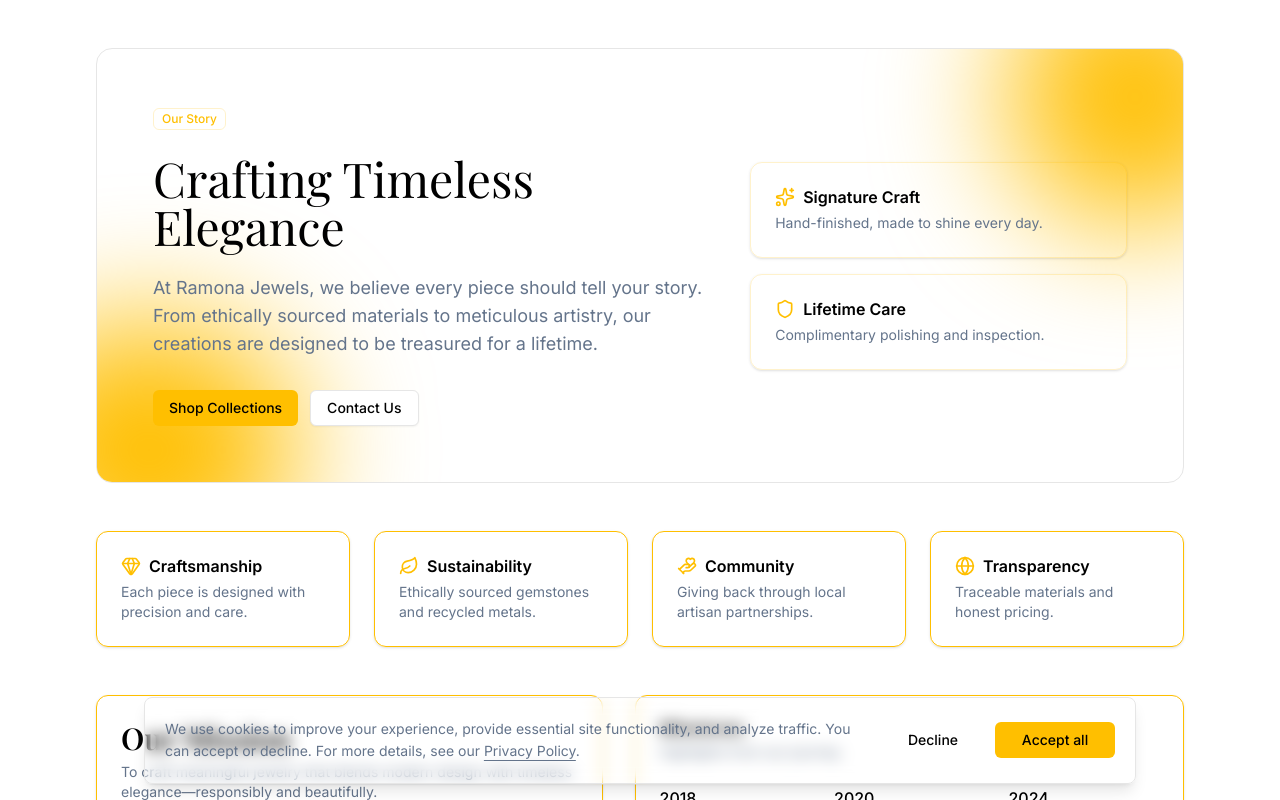
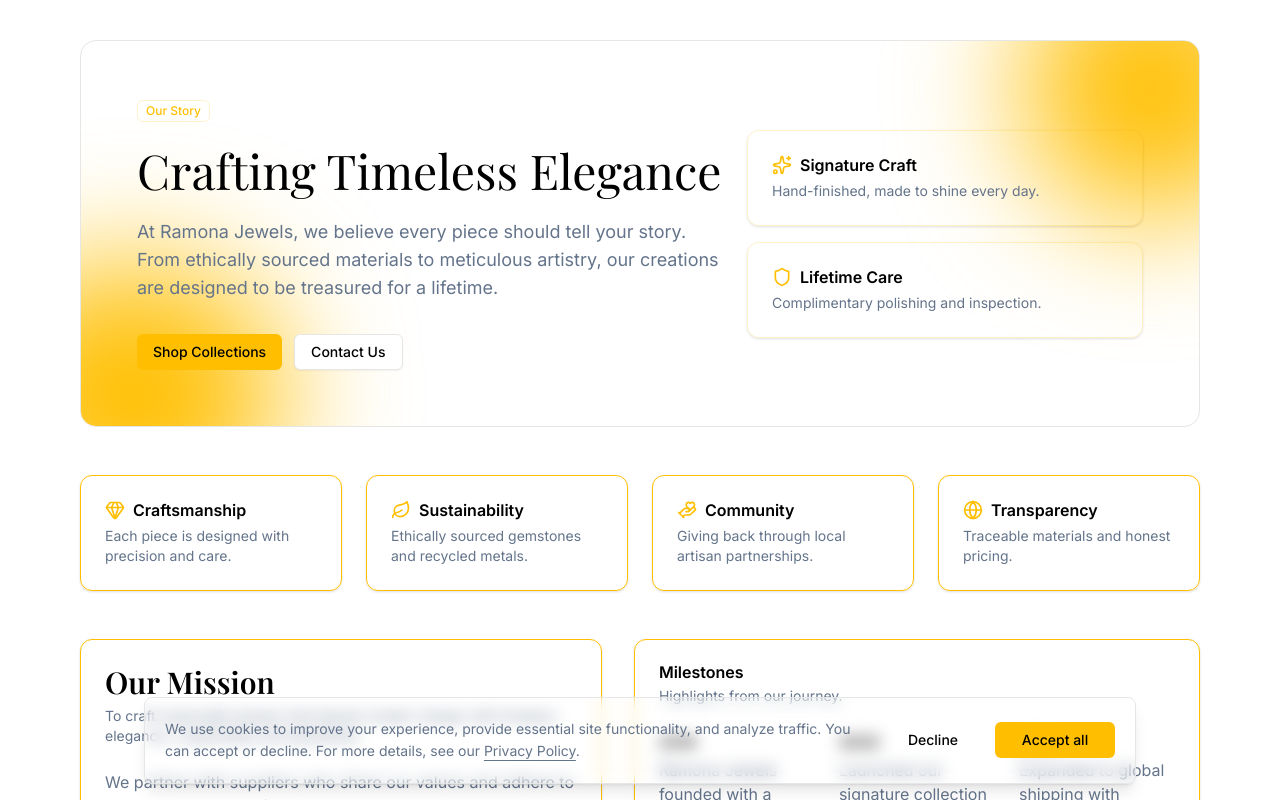
Before and after one commit to 1True-Tech/ramona-jewels-client, a Next.js app: page /about in a window 1280 px wide. Shown: the top 800 px of the page. Built offline with nearby package versions, Linux system fonts and the light colour scheme; no server answers; a web font is replaced by a local one.

Commit message:
paypal payment setup

```diff
--- a/app/about/page.tsx
+++ b/app/about/page.tsx
@@ -14,17 +14,17 @@
 
 export default function AboutPage() {
   return (
-    <main className="container mx-auto max-w-6xl px-4 py-12">
+    <main className="container md:mx-auto max-w-6xl px-2 py-10">
       {/* Hero */}
       <section className="relative overflow-hidden rounded-2xl border bg-gradient-to-br from-primary via-transparent to-primary py-10 px-4 md:p-14">
         <div className="absolute -top-20 -right-20 h-64 w-64 rounded-full bg-primary blur-3xl" />
         <div className="absolute -bottom-24 -left-24 h-64 w-74 rounded-full bg-primary blur-3xl" />
 
 
-        <div className="relative z-10 grid gap-8 md:grid-cols-[1.2fr_0.8fr] md:items-center">
+        <div className="relative z-10 grid gap-4 md:grid-cols-[1.2fr_0.8fr] md:items-center">
           <div className="space-y-6">
             <Badge className="bg-primary/15 text-primary border-primary/20">Our Story</Badge>
-            <h1 className="font-playfair text-4xl md:text-5xl">Crafting Timeless Elegance</h1>
+            <h1 className="font-playfair text-3xl md:text-5xl">Crafting Timeless Elegance</h1>
             <p className="text-muted-foreground text-base md:text-lg">
               At Ramona Jewels, we believe every piece should tell your story. From ethically sourced materials
               to meticulous artistry, our creations are designed to be treasured for a lifetime.
--- a/app/globals.css
+++ b/app/globals.css
@@ -161,8 +161,8 @@
 .container {
   margin-left: auto;
   margin-right: auto;
-  padding-left: 2rem;
-  padding-right: 2rem;
+  padding-left: 1rem;
+  padding-right: 1rem;
 }
 
 /* Container Max Widths for Breakpoints */
```
